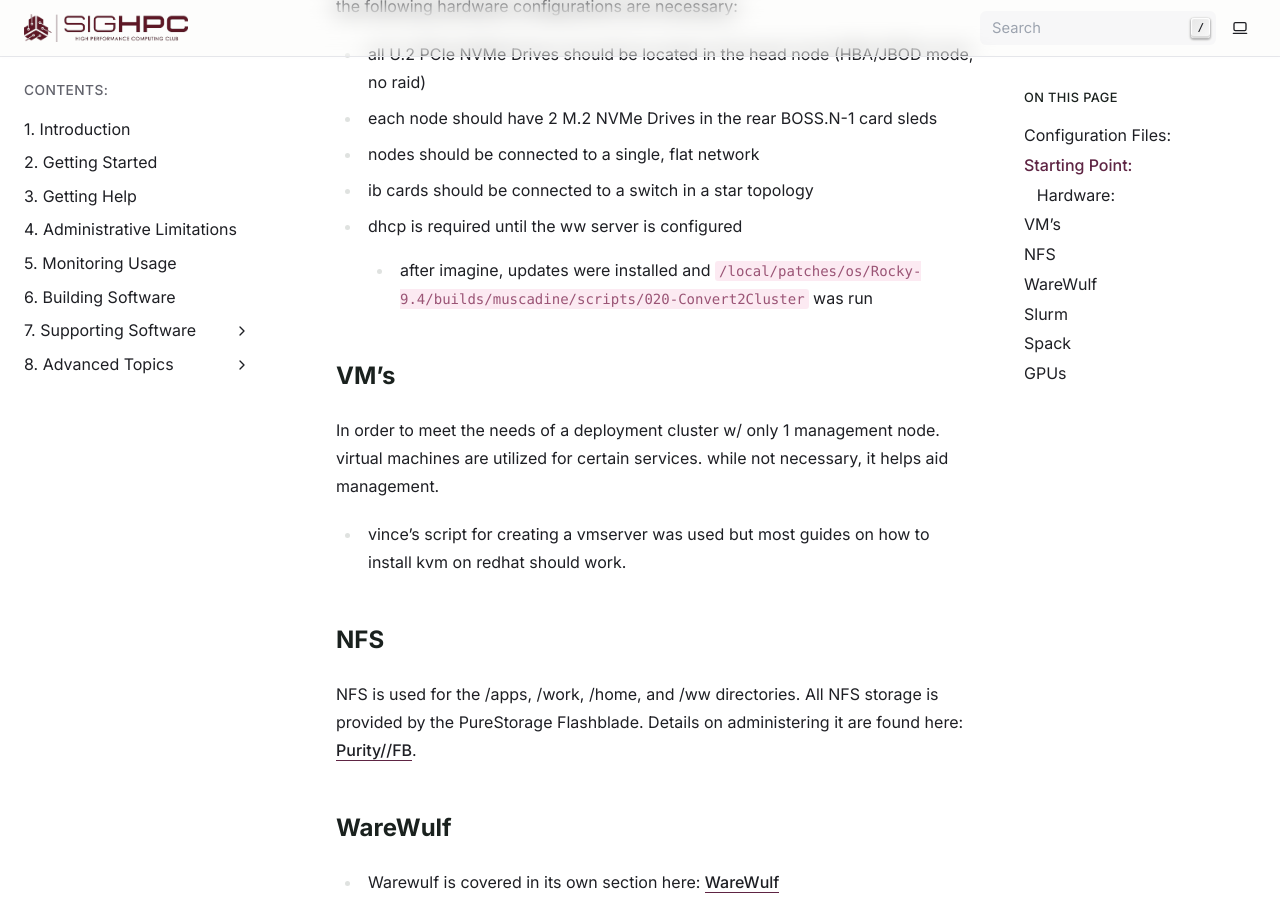
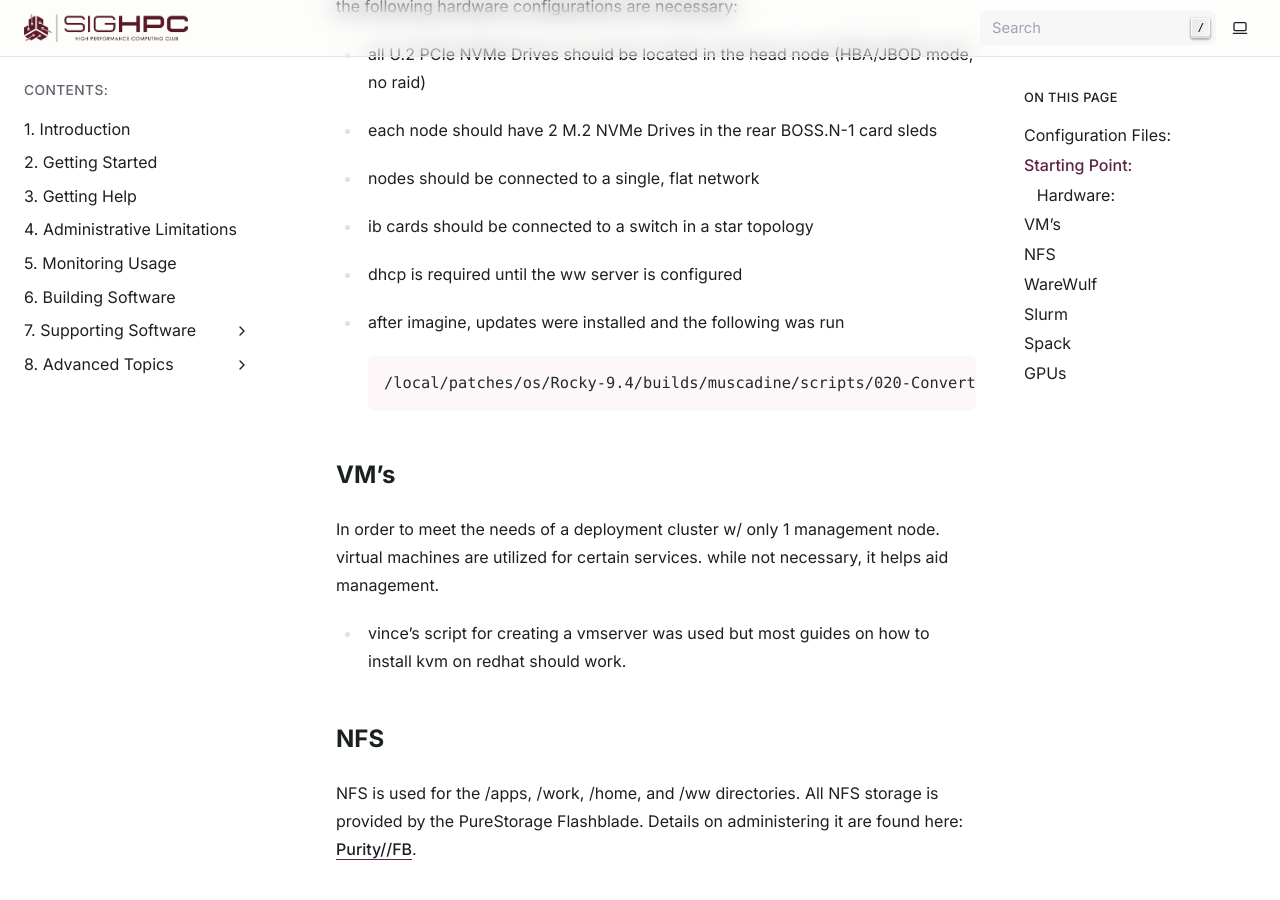
Before and after one commit to msstate-sighpc/muscadine-docs, a Sphinx documentation site: the page built from docs/admin/index.md, in a window 1280 px wide and 900 px high, scrolled down 1281 px. Built offline with Sphinx 7.4.7, drawn with Linux system fonts in a browser that asks for light colours.

````diff
--- a/docs/admin/index.md
+++ b/docs/admin/index.md
@@ -28,7 +28,10 @@ the following hardware configurations are necessary:
 - nodes should be connected to a single, flat network
 - ib cards should be connected to a switch in a star topology
 - dhcp is required until the ww server is configured
-	- after imagine, updates were installed and `/local/patches/os/Rocky-9.4/builds/muscadine/scripts/020-Convert2Cluster` was run
+- after imagine, updates were installed and the following was run
+	```bash
+	/local/patches/os/Rocky-9.4/builds/muscadine/scripts/020-Convert2Cluster
+	```
 
 ## VM's
 In order to meet the needs of a deployment cluster w/ only 1 management node. virtual machines are utilized for certain services. while not necessary, it helps aid management.
````
Also changed, not shown: docs/administrative-limitations.md (+5 -0 lines), docs/adv/controlmaster.md (added, +20 -0 lines).
